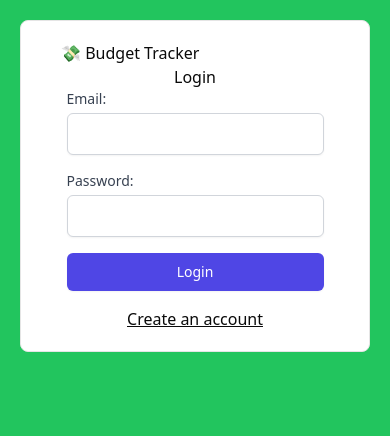
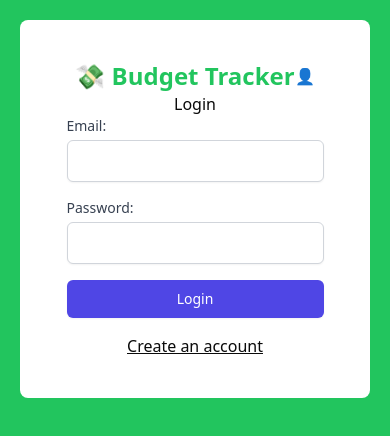
Before and after one commit to arthrduarte/budget-manager, a React (Vite) app: page / in a window 390 px wide. Shown: the top 436 px of the page. Built offline with nearby package versions, Linux system fonts and the light colour scheme; no server answers.

Commit message:
style(navbar): add responsiveness to navbar

```diff
--- a/index.html
+++ b/index.html
@@ -15,7 +15,7 @@
 </head>
 
 <body class="bg-green-500 font-inter">
-  <div id="root" class="bg-white m-5 lg:m-[4rem] border rounded-lg lg:py-5 px-5 lg:px-10"></div>
+  <div id="root" class="bg-white m-5 p-5 rounded-lg"></div>
   <script type="module" src="/src/main.tsx"></script>
 </body>
 
--- a/src/components/Navbar.tsx
+++ b/src/components/Navbar.tsx
@@ -1,5 +1,14 @@
 import { useEffect, useState } from 'react'
 import useToken from '../hooks/useToken'
+import {
+    DropdownMenu,
+    DropdownMenuContent,
+    DropdownMenuItem,
+    DropdownMenuLabel,
+    DropdownMenuSeparator,
+    DropdownMenuTrigger,
+} from "@/components/ui/dropdown-menu"
+
 
 interface UserData {
     first_name: string;
@@ -27,8 +36,8 @@ export default function Navbar() {
         fetchData()
     }, [token])
 
-    useEffect(()=>{
-        if(logout){
+    useEffect(() => {
+        if (logout) {
             localStorage.removeItem('token');
             setLogout(false)
             window.location.reload();
@@ -36,11 +45,17 @@ export default function Navbar() {
     }, [logout])
 
     return (
-        <div className='flex flex-row justify-between w-full'>
-            <h1>💸 Budget Tracker</h1>
+        <div className='flex justify-between items-center'>
+            <h1 className='text-green-500 font-bold text-2xl'>💸 Budget Tracker</h1>
             <div>
-                <p>{data && data[0].first_name}</p>
-                {token && <p onClick={() => setLogout(true)}>Logout</p>}
+                <DropdownMenu>
+                    <DropdownMenuTrigger className='font-semibold'>{data && data[0].first_name} 👤</DropdownMenuTrigger>
+                    <DropdownMenuContent>
+                        <DropdownMenuLabel>My Account</DropdownMenuLabel>
+                        <DropdownMenuSeparator />
+                        <DropdownMenuItem>{token && <p onClick={() => setLogout(true)}>Logout</p>}</DropdownMenuItem>
+                    </DropdownMenuContent>
+                </DropdownMenu>
             </div>
         </div>
     )
```
